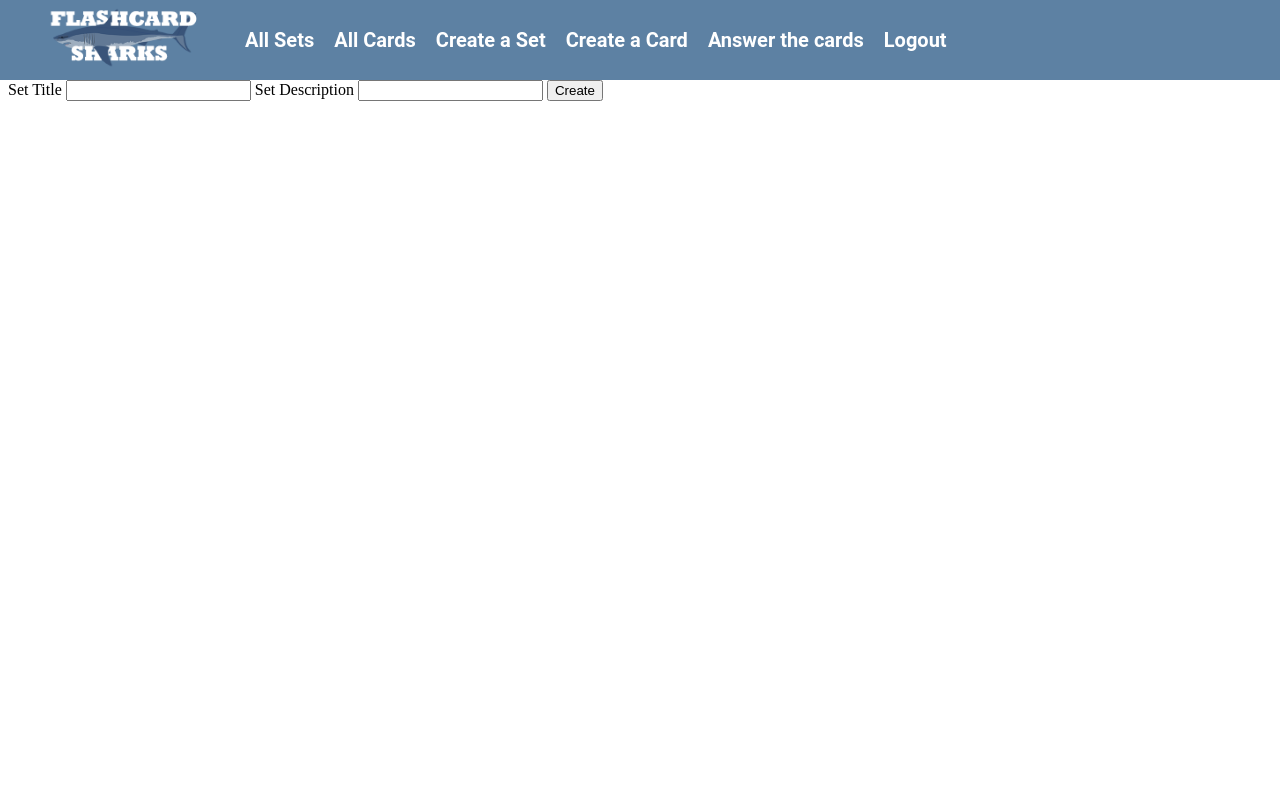
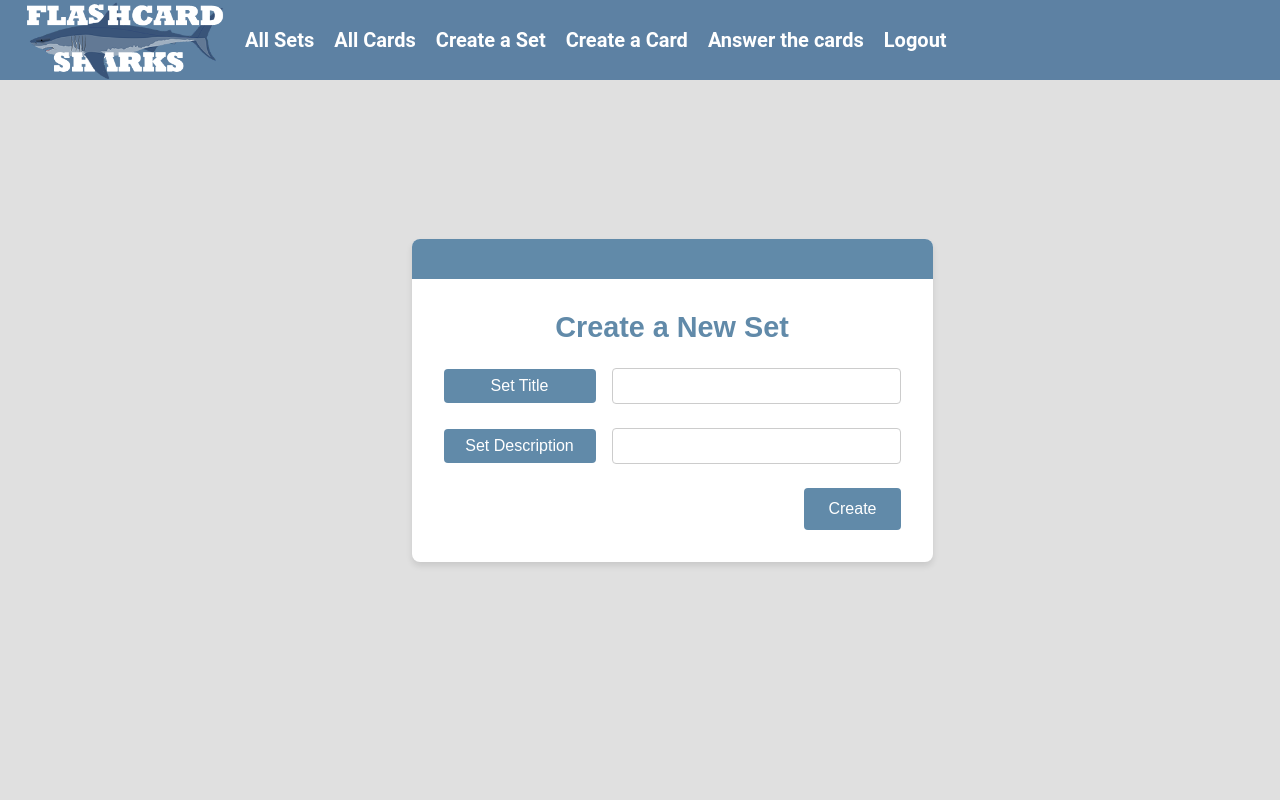
Before and after one commit to AidenHero/agile_2911_flashcards, a Flask app: page /sets/create in a window 1280 px wide. Run offline with Flask 3, Linux system fonts and the light colour scheme; a user stored in the database is signed in.

Commit message:
create set, all sets css created

```diff
--- a/static/create_set.css
+++ b/static/create_set.css
@@ -2,3 +2,122 @@
     width: 200px;
     height: auto;
 }
+
+body {
+    font-family: 'Arial', sans-serif;
+    background-color: #e0e0e0;
+    display: flex;
+    justify-content: center;
+    align-items: center;
+    height: 100vh;
+    margin: 0;
+}
+
+.create_container {
+    background-color: #ffffff;
+    padding: 2rem;
+    border-radius: 8px;
+    box-shadow: 0 4px 6px rgba(0, 0, 0, 0.1);
+    max-width: 600px;
+    width: 100%;
+    text-align: center;
+    position: relative;
+}
+
+.create_container::before {
+    content: "";
+    position: absolute;
+    top: 0;
+    left: 0;
+    width: 100%;
+    height: 40px;
+    background-color: #618aa9;
+    border-top-left-radius: 8px;
+    border-top-right-radius: 8px;
+}
+
+h1 {
+    font-size: 1.8rem;
+    color: #618aa9;
+    margin: 2.5rem 0 1.5rem 0;
+}
+
+.form-group {
+    margin-bottom: 1.5rem;
+    display: flex;
+    align-items: center;
+}
+
+.custom-label {
+    background-color: #618aa9;
+    color: white;
+    padding: 0.5rem 1rem;
+    border-radius: 4px;
+    margin-right: 1rem;
+    min-width: 120px;
+    text-align: center;
+}
+
+input[type="text"] {
+    flex: 1;
+    padding: 0.5rem;
+    border: 1px solid #cccccc;
+    border-radius: 4px;
+    font-size: 1rem;
+    box-sizing: border-box;
+}
+
+.button-container {
+    text-align: right;
+    margin-top: 1.5rem;
+}
+
+button {
+    padding: 0.75rem 1.5rem;
+    background-color: #618aa9;
+    color: white;
+    border: none;
+    border-radius: 4px;
+    font-size: 1rem;
+    cursor: pointer;
+}
+
+button:hover {
+    background-color: #4a6e8b;
+}
+
+.popup {
+    display: none;
+    position: fixed;
+    left: 52%;
+    top: 50%;
+    transform: translate(-50%, -50%);
+    padding: 20px;
+    background-color: white;
+    border: 1px solid #ccc;
+    box-shadow: 0 0 10px rgba(0, 0, 0, 0.1);
+    z-index: 1000;
+    text-align: center;
+    width: 300px;
+    height: 150px;
+    border-radius: 8px;
+}
+.popup .close-btn {
+    position: absolute;
+    top: 10px;
+    right: 10px;
+    cursor: pointer;
+    font-size: 34px;
+}
+.popup p {
+    font-size: 20px;
+    font-weight: bold;
+    color: #5a5a5a;
+    margin: 0;
+    padding: 20px 0 10px 0;
+}
+.popup .checkmark {
+    font-size: 40px;
+    color: green;
+    margin-top: 25px;
+}
--- /dev/null
+++ b/static/update_sets.css
@@ -0,0 +1,4 @@
+.horizontol-nav img {
+    width: 200px;
+    height: auto;
+}
--- a/templates/create_set.html
+++ b/templates/create_set.html
@@ -2,17 +2,50 @@
 {% block content %}
 <div class="create_container">
     <head>
-      <link rel="stylesheet" type="text/css" href="{{ url_for('static', filename='create_set.css') }}">
+        <link rel="stylesheet" type="text/css" href="{{ url_for('static', filename='create_set.css') }}">
+        <link rel="stylesheet" href="https://cdnjs.cloudflare.com/ajax/libs/font-awesome/4.7.0/css/font-awesome.min.css">
     </head>
-<form method="POST">
-    <h1>Create a New Set</h1>
-    <label for="set_name">Set Title</label>
-    <input type="text" id="set_name" name="set_name" required>
-    <label for="set_descript">Set Description</label>
-    <input type="text" id="set_descript" name="set_descript" required>
+    <form id="create-form" method="POST" action="{{ url_for('api_sets.post_set') }}">
+        <h1>Create a New Set</h1>
+        <div class="form-group">
+            <label for="set_name" class="custom-label">Set Title</label>
+            <input type="text" id="set_name" name="set_name" required>
+        </div>
+        <div class="form-group">
+            <label for="set_descript" class="custom-label">Set Description</label>
+            <input type="text" id="set_descript" name="set_descript" required>
+        </div>
+        <div class="button-container">
+            <button type="submit">Create</button>
+        </div>
+    </form>
+</div>
 
-    <form method="POST" action="{{ url_for('api_sets.post_set') }}">
-        <button type="submit"> Create </button>
-    </form>
-</form>
+<div id="popup" class="popup">
+    <span class="close-btn" onclick="document.getElementById('popup').style.display='none'">&times;</span>
+    <p>Successfully Created</p>
+    <div class="checkmark">&#10004;</div>
+</div>
+
+<script>
+    document.getElementById('create-form').addEventListener('submit', function(event) {
+        event.preventDefault(); // Prevent form submission
+
+        // Perform the form submission via AJAX or any other method you prefer
+        fetch('{{ url_for("api_sets.post_set") }}', {
+            method: 'POST',
+            body: new FormData(this)
+        }).then(response => {
+            if (response.ok) {
+                // Show the popup if the form submission is successful
+                document.getElementById('popup').style.display = 'block';
+            } else {
+                // Handle the error response
+                alert('An error occurred. Please try again.');
+            }
+        }).catch(error => {
+            console.error('Error:', error);
+        });
+    });
+</script>
 {% endblock %}
--- a/templates/update_set.html
+++ b/templates/update_set.html
@@ -1,5 +1,6 @@
 {% extends "base.html" %}
 {% block content %}
+<link rel="stylesheet" href="{{ url_for('static', filename='update_sets.css') }}">
 <form method="POST">
     <h1>Edit Set</h1>
     <label for="set_name">Set Title</label>
```
Also changed, not shown: static/sets.css (+97 -0 lines), templates/home.html (+3 -7 lines), templates/sets.html (+24 -14 lines), data/data.db, static/FLASHCARDSHARKS_LOGO.png.
